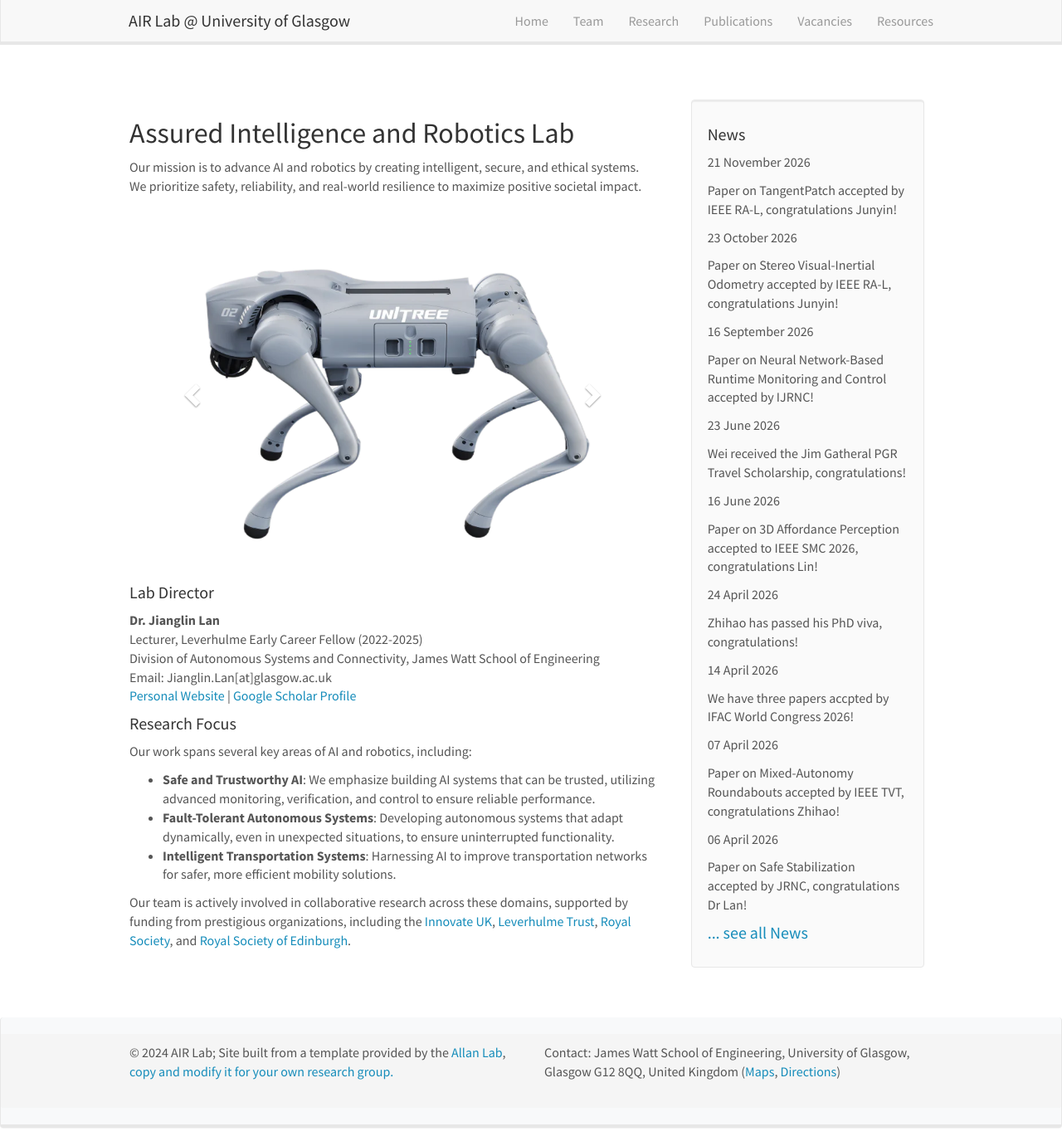
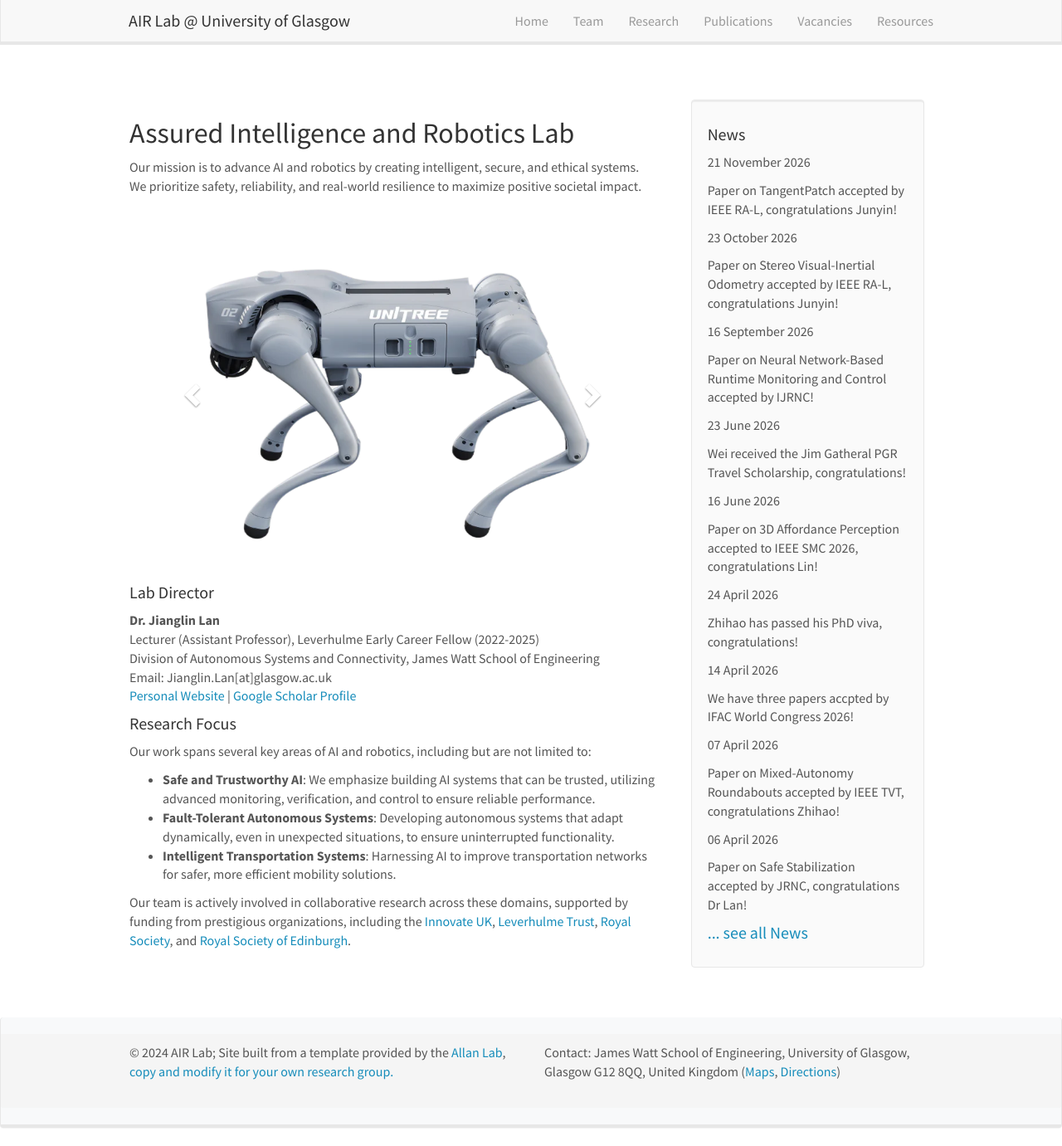
Before and after one commit to AIR-Lan/AIR-Lab, a Jekyll site: the page built from _pages/home.md, in a window 1280 px wide and 1381 px high. Shown: the whole window at 83% size. Built offline with Jekyll 4.4.1, drawn with Linux system fonts in a browser that asks for light colours; nearby versions of some CDN libraries.

Commit message:
Update home.md

```diff
--- a/_pages/home.md
+++ b/_pages/home.md
@@ -53,13 +53,13 @@ Our mission is to advance AI and robotics by creating intelligent, secure, and e
 
 #### Lab Director
 **Dr. Jianglin Lan**
-Lecturer, Leverhulme Early Career Fellow (2022-2025)
+Lecturer (Assistant Professor), Leverhulme Early Career Fellow (2022-2025)
 Division of Autonomous Systems and Connectivity, James Watt School of Engineering
 Email: Jianglin.Lan[at]glasgow.ac.uk
 [Personal Website](https://www.gla.ac.uk/schools/engineering/staff/jianglinlan/) | [Google Scholar Profile](https://scholar.google.com/citations?user=Z7kvat4AAAAJ&hl=en&oi=ao)
 
 #### Research Focus
-Our work spans several key areas of AI and robotics, including:
+Our work spans several key areas of AI and robotics, including but are not limited to:
 
 - **Safe and Trustworthy AI**: We emphasize building AI systems that can be trusted, utilizing advanced monitoring, verification, and control to ensure reliable performance.
 - **Fault-Tolerant Autonomous Systems**: Developing autonomous systems that adapt dynamically, even in unexpected situations, to ensure uninterrupted functionality.
```
